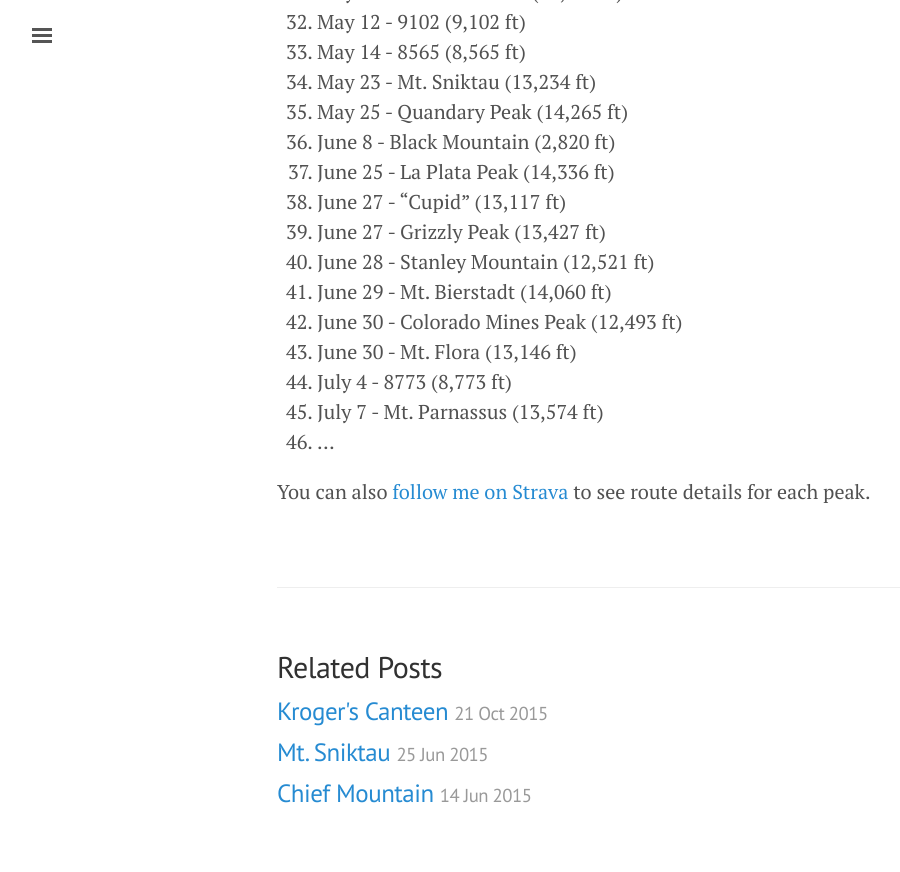
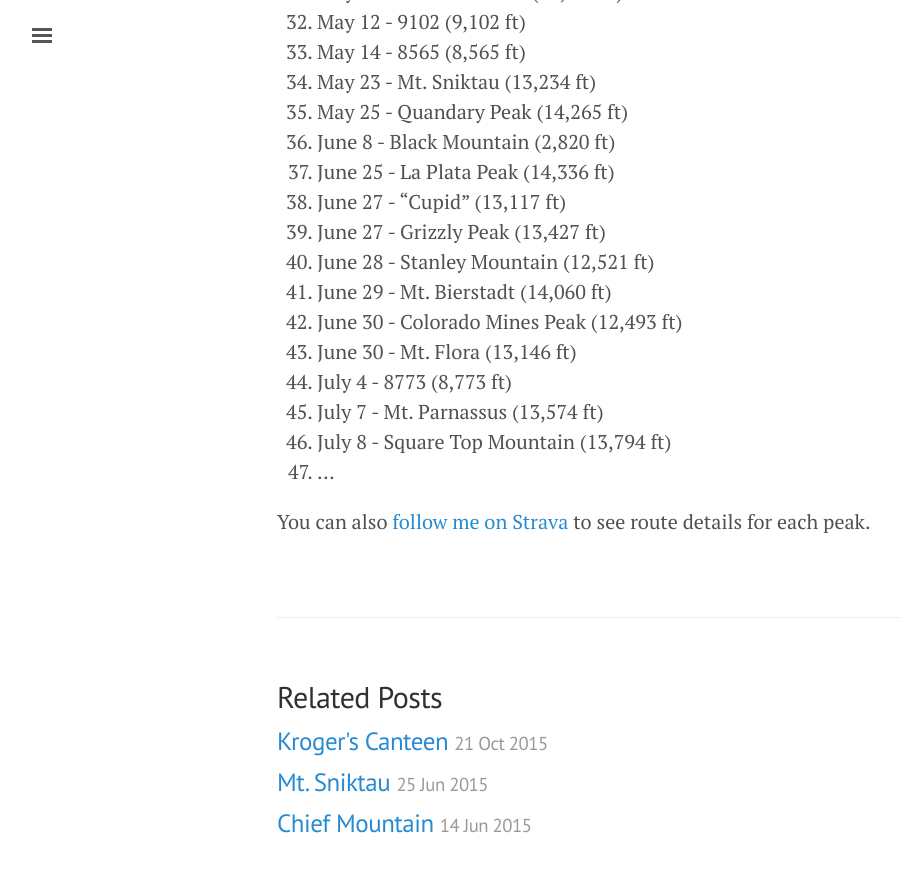
Before and after one commit to jhnnyk/jhnnyk.github.io, a Jekyll site: the page built from _posts/2016-01-26-100-mountains-in-2016.md, in a window 1280 px wide and 900 px high, scrolled down 1435 px. Shown: the top 872 px of the window, without its empty margins (3-903 px from the left). Built offline with Jekyll 4.4.1, drawn with Linux system fonts in a browser that asks for light colours.

Commit message:
Square Top with Jason

```diff
--- a/_posts/2016-01-26-100-mountains-in-2016.md
+++ b/_posts/2016-01-26-100-mountains-in-2016.md
@@ -52,6 +52,7 @@ It's inspired me to stretch myself. So among a few other goals for 2016, I'm str
 43. June 30 - Mt. Flora (13,146 ft)
 44. July 4 - 8773 (8,773 ft)
 45. July 7 - Mt. Parnassus (13,574 ft)
-46. ...
+46. July 8 - Square Top Mountain (13,794 ft)
+47. ...
 
 You can also [follow me on Strava](https://www.strava.com/athletes/149867) to see route details for each peak.
```
